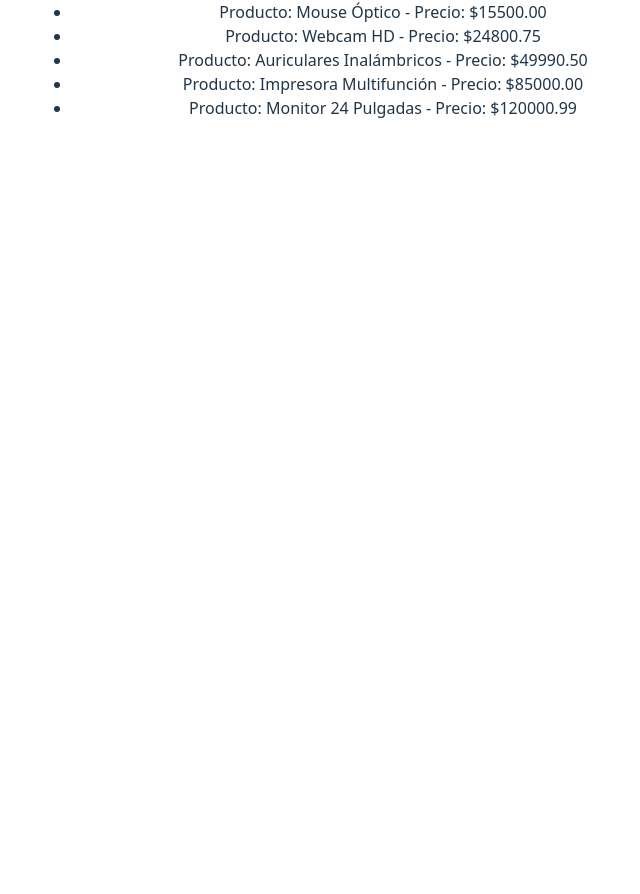
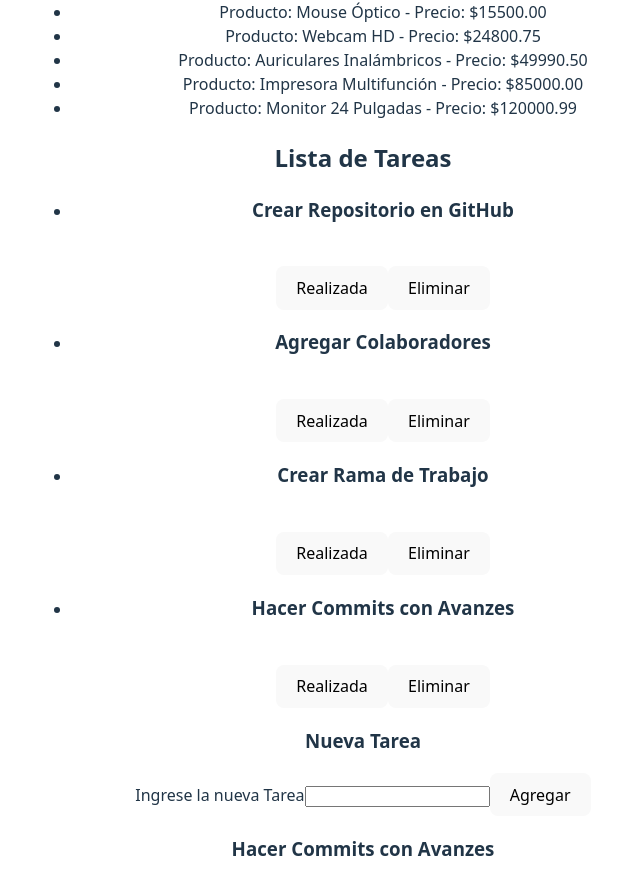
Before and after one commit to juanjujuy/pv_tp3_grupo11, a React (Vite) app: page / in a window 1280 px wide. Shown: the part 1288-2182 px from the top of the page, without its empty margins (277-917 px from the left). Before the commit the page ends 1456 px from the top, so only its background shows below. Built offline with nearby package versions, Linux system fonts and the light colour scheme.

Commit message:
Subiendo ejercicios de lista de Tareas. Juan Lamas

```diff
--- a/src/App.jsx
+++ b/src/App.jsx
@@ -3,6 +3,8 @@ import reactLogo from './assets/react.svg'
 import viteLogo from '/vite.svg'
 import './App.css'
 import Producto from './assets/components/Producto'
+import Tareas from './assets/components/Tareas'
+
 function App() {
   const [count, setCount] = useState(0)
 
@@ -10,7 +12,7 @@ function App() {
     <>
       <h1>Programacion Visual - TP3</h1>
       <Producto></Producto>
-
+      <Tareas></Tareas>
     </>
   )
 }
--- /dev/null
+++ b/src/assets/components/Tareas.jsx
@@ -0,0 +1,21 @@
+import { useState } from "react";
+import TaskItem from "./TaskItem";
+import TaskList from "./TaskList";
+import TaskInput from "./TaskInput";
+
+function Tareas () {
+
+    const [lista,setLista] = useState(["Crear Repositorio en GitHub",
+        "Agregar Colaboradores",
+        "Crear Rama de Trabajo",
+        "Hacer Commits con Avanzes"]);
+
+    return(
+        <div>
+            <TaskList tareas = {[lista,setLista]}></TaskList>
+            <TaskInput tareas={[lista,setLista]}></TaskInput>
+        </div>
+    );
+}
+
+export default Tareas;
--- /dev/null
+++ b/src/assets/components/TaskInput.jsx
@@ -0,0 +1,36 @@
+import { useState } from "react";
+import TaskItem from "./TaskItem";
+
+function TaskInput (props) {
+
+const [lista,setLista] = props.tareas;
+const [nuevo,setNuevo] = useState ("");
+
+const guardarNombre = (event) => {
+    setNuevo(event.target.value);
+
+
+}
+
+const agregarTarea = (event) => {
+    event.preventDefault();
+    setLista([...lista, nuevo]);
+    console.log(nuevo);
+
+}
+
+
+    return(
+        <div>
+            <h3>Nueva Tarea</h3>
+            <form onSubmit={agregarTarea}>
+            <label>Ingrese la nueva Tarea</label>
+            <input type="text" value={nuevo} onChange={guardarNombre}/>
+            <button type="submit">Agregar</button>
+            </form>
+            <TaskItem tarea={lista[lista.length-1]}></TaskItem>
+        </div>
+    );
+}
+
+export default TaskInput;
--- /dev/null
+++ b/src/assets/components/TaskItem.jsx
@@ -0,0 +1,11 @@
+import { useState } from "react";
+
+function TaskItem (props) {
+    return (
+        <div className="taskitem">
+            <h3>{props.tarea}</h3><br />
+        </div>
+    );
+}
+
+export default TaskItem;
--- /dev/null
+++ b/src/assets/components/TaskList.jsx
@@ -0,0 +1,24 @@
+import { useState } from "react";
+import TaskItem from "./TaskItem";
+
+function TaskList (props) {
+
+    const [lista,setLista] = props.tareas;
+
+
+    return (
+        <div>
+            <h2>Lista de Tareas</h2>
+            <ul>
+                {lista.map((elemento,index)=> (<li key={index}>
+                    <TaskItem tarea = {elemento}></TaskItem>
+                    <button>Realizada</button>
+                    <button>Eliminar</button>
+                    </li>))}
+            </ul>
+
+        </div>
+    );
+}
+
+export default TaskList;
```
